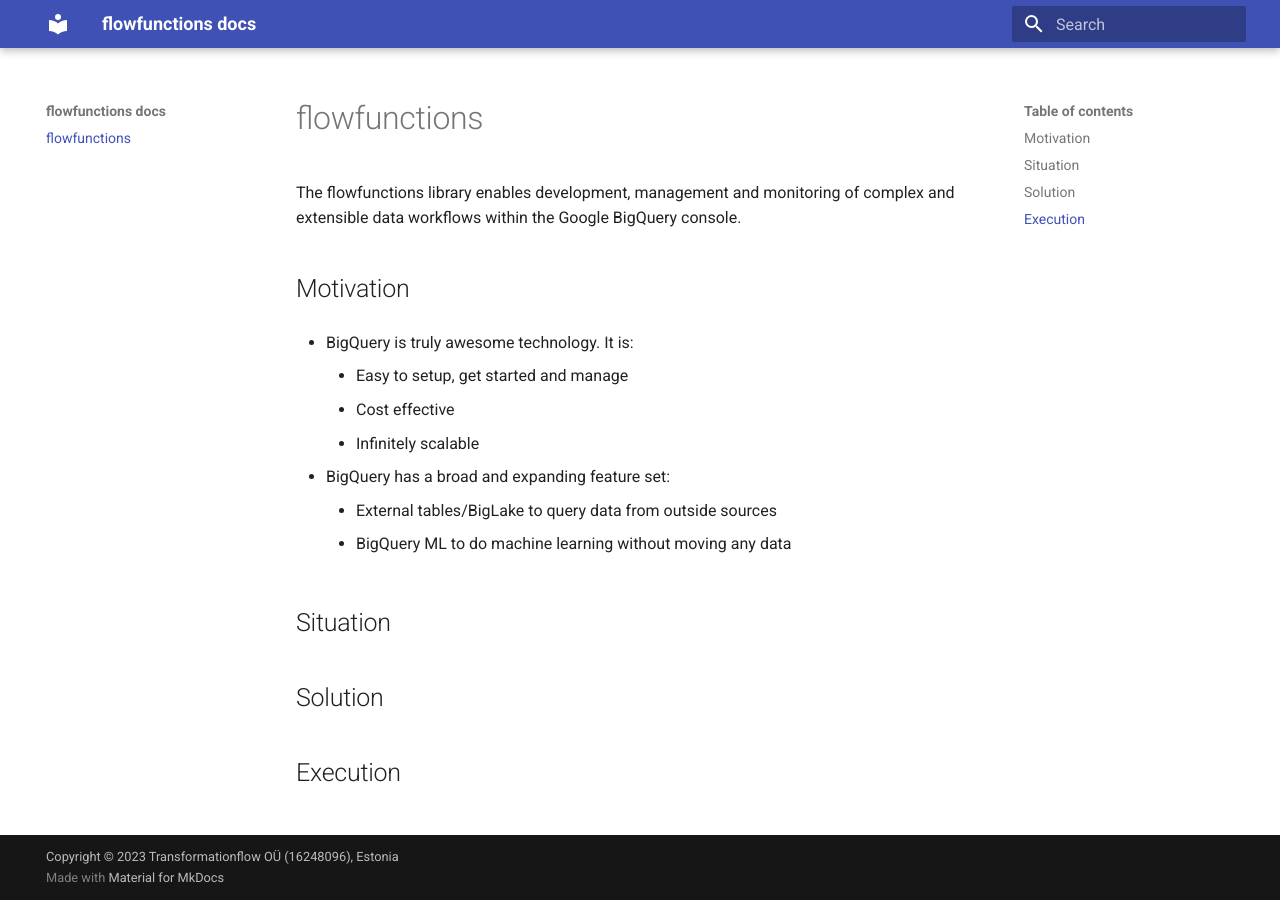
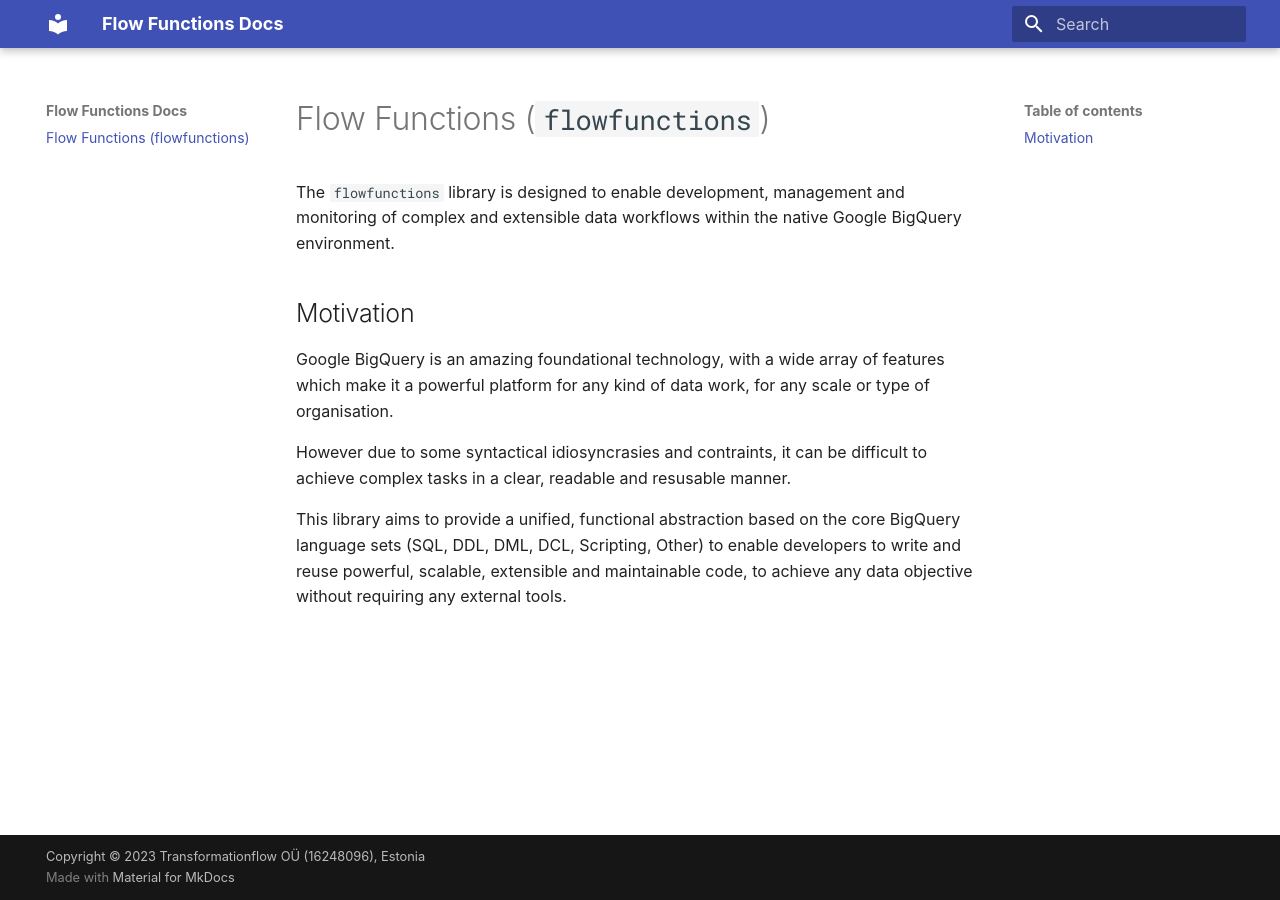
Before and after one commit to flowfunctions/flowfunctions.github.io, an MkDocs documentation site: the page built from docs/index.md, in a window 1280 px wide. Built offline with MkDocs 1.6.1 and Material for MkDocs 9.7.7, drawn with Linux system fonts in a browser that asks for light colours; some web fonts are replaced.

Commit message:
updated index

```diff
--- a/docs/index.md
+++ b/docs/index.md
@@ -1,20 +1,10 @@
-# flowfunctions
+# Flow Functions (`flowfunctions`)
 
-The flowfunctions library enables development, management and monitoring of complex and extensible data workflows within the Google BigQuery console.
+The `flowfunctions` library is designed to enable development, management and monitoring of complex and extensible data workflows within the native Google BigQuery environment.
 
 ## Motivation
-- BigQuery is truly awesome technology. It is:
-    - Easy to setup, get started and manage
-    - Cost effective
-    - Infinitely scalable
+Google BigQuery is an amazing foundational technology, with a wide array of features which make it a powerful platform for any kind of data work, for any scale or type of organisation.
 
-- BigQuery has a broad and expanding feature set:
-    - External tables/BigLake to query data from outside sources
-    - BigQuery ML to do machine learning without moving any data
+However due to some syntactical idiosyncrasies and contraints, it can be difficult to achieve complex tasks in a clear, readable and resusable manner.
 
-## Situation
-
-
-## Solution
-
-## Execution
+This library aims to provide a unified, functional abstraction based on the core BigQuery language sets (SQL, DDL, DML, DCL, Scripting, Other) to enable developers to write and reuse powerful, scalable, extensible and maintainable code, to achieve any data objective without requiring any external tools.
--- a/mkdocs.yml
+++ b/mkdocs.yml
@@ -1,7 +1,8 @@
-site_name: flowfunctions docs
+site_name: Flow Functions Docs
 
 theme:
   name: material
-
+  font:
+    text: Monserrat
 
 copyright: Copyright &copy; 2023 Transformationflow OÜ (16248096), Estonia
```
